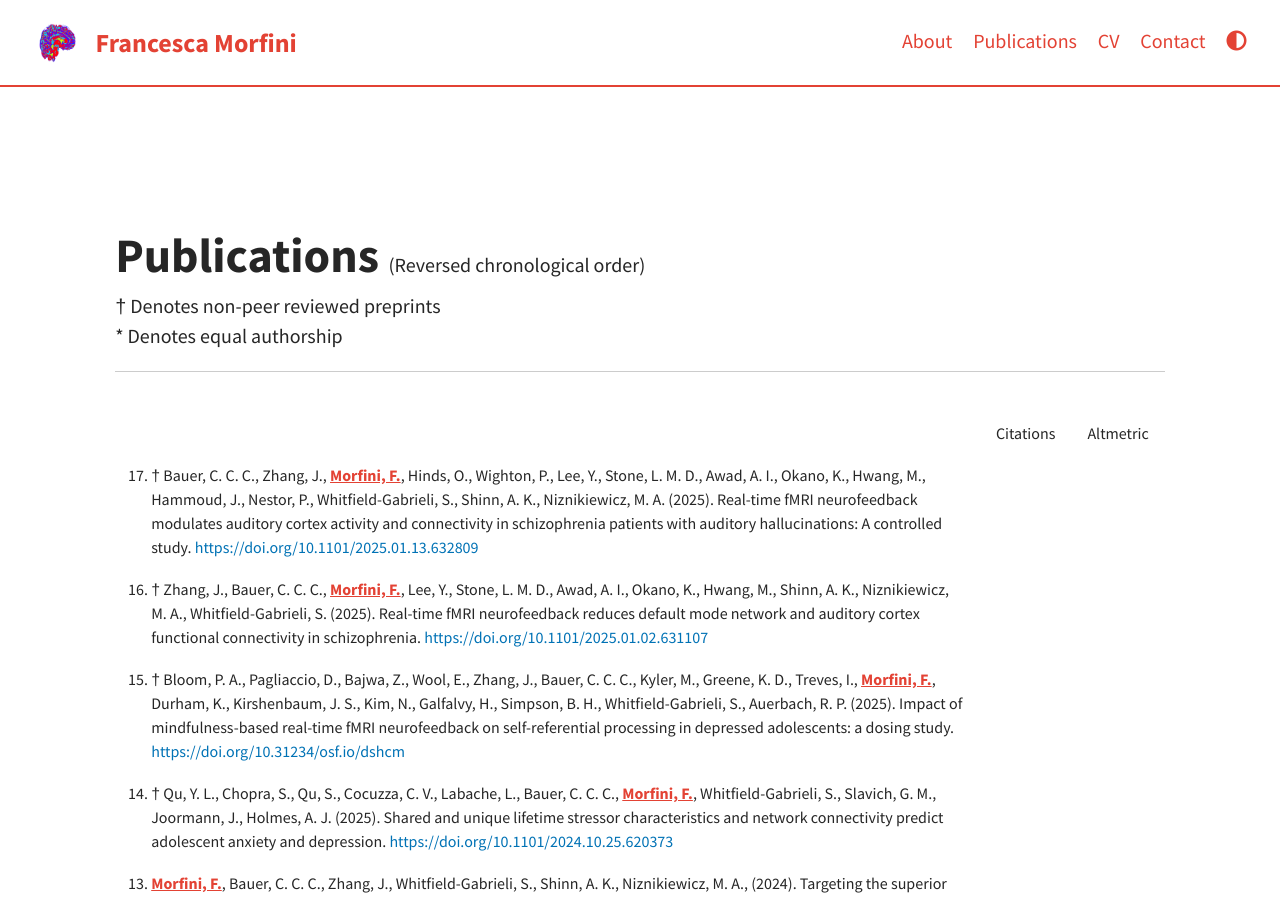
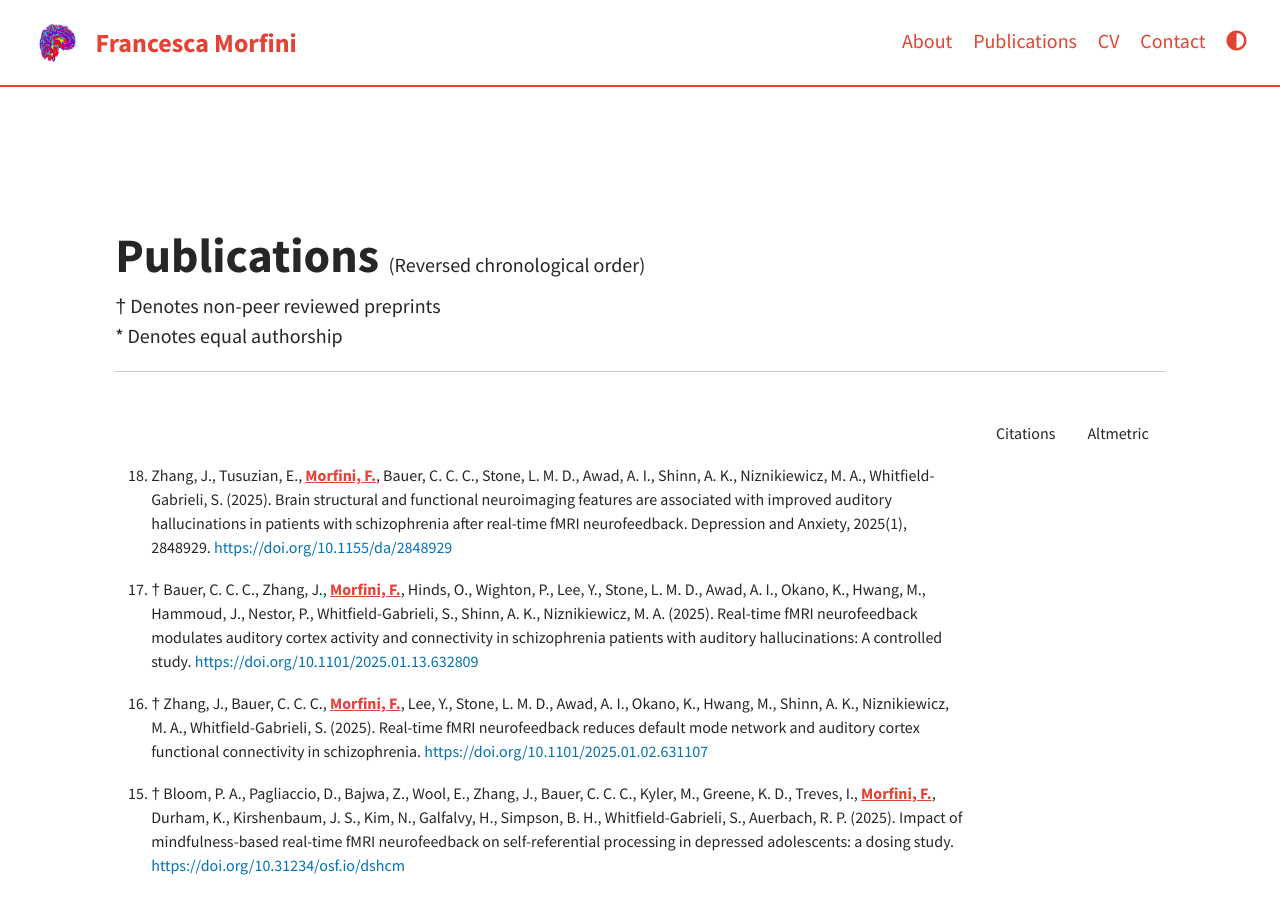
Before and after one commit to fmorfini/fmorfini.github.io, a Jekyll site: the page built from pages/publications.md, in a window 1280 px wide and 900 px high. Built offline with Jekyll 4.4.1, drawn with Linux system fonts in a browser that asks for light colours; a script that is not in the unit is left out; comment, search, counter and statistics services are not loaded.

Commit message:
added publication

```diff
--- a/pages/publications.md
+++ b/pages/publications.md
@@ -34,7 +34,7 @@ td {
 ---
 
 <div id="anim">
-<ol reversed start="17">
+<ol reversed start="18">
 	<table> <!-- cellpadding="10" -->
 	<p></p>
 
@@ -58,6 +58,13 @@ some other syntax to add if necessary
 		<td>		</td>
 		<td>	Citations </td>
 		<td>	Altmetric </td>
+		</tr>
+
+		<tr>
+		<td>	<li> Zhang, J., Tusuzian, E., <fm>Morfini, F.</fm>, Bauer, C. C. C., Stone, L. M. D., Awad, A. I., Shinn, A. K., Niznikiewicz, M. A., Whitfield-Gabrieli, S. (2025). Brain structural and functional neuroimaging features are associated with improved auditory hallucinations in patients with schizophrenia after real-time fMRI neurofeedback. Depression and Anxiety, 2025(1), 2848929.
+		<a href="https://doi.org/10.1155/da/2848929">https://doi.org/10.1155/da/2848929</a>	</li>	</td>
+		<td>	<span class="__dimensions_badge_embed__" data-doi="10.1155/da/2848929" data-hide-zero-citations="true" data-legend="hover-right" data-style="small_circle"></span><script async src="https://badge.dimensions.ai/badge.js" charset="utf-8"></script> </td>
+		<td>	<div data-doi="https://doi.org/10.1155/da/2848929" class='altmetric-embed' data-badge-type='donut' data-hide-less-than="0" data-hide-no-mentions="true" data-badge-popover="right" ></div>	</td>
 		</tr>
 
 		<tr>
```
Also changed, not shown: index.html (+6 -1 lines).
